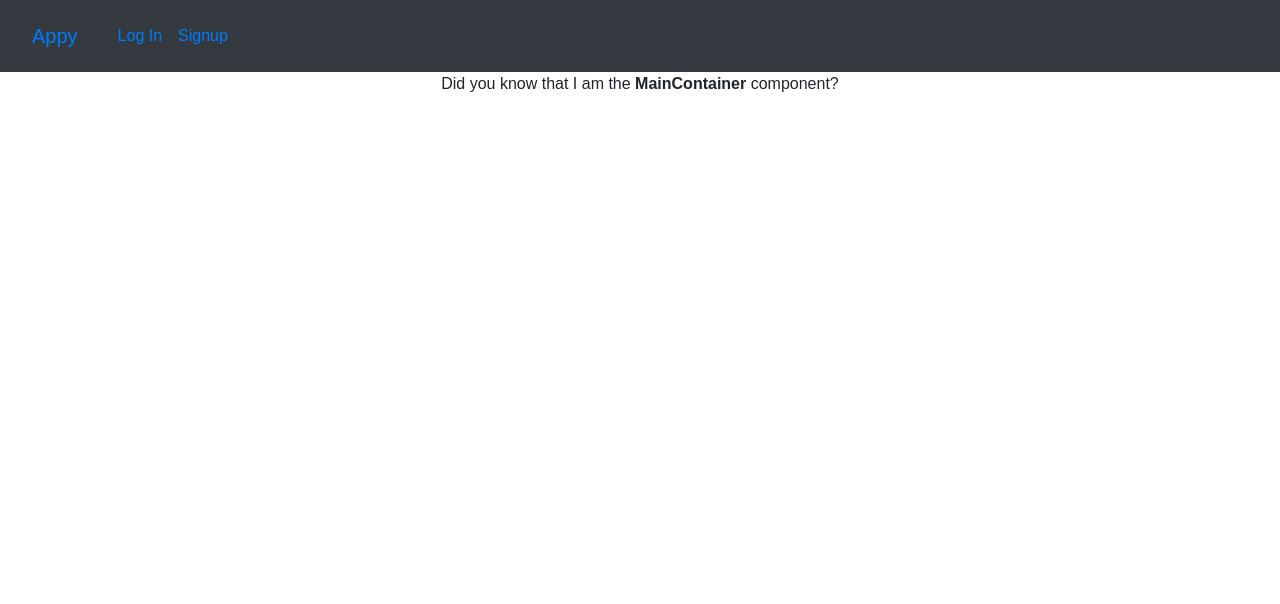
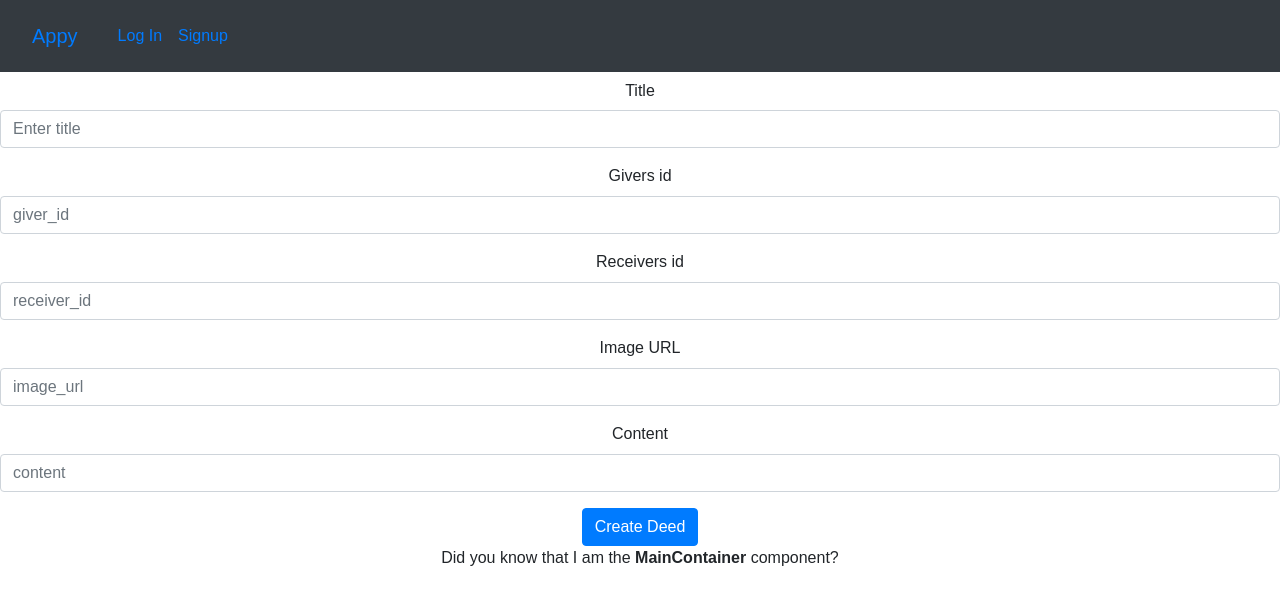
Before and after one commit to roitblatari/appy-frontend, a React (Create React App) app: page /deedForm in a window 1280 px wide. Shown: the top 604 px of the page. Built offline with nearby package versions, Linux system fonts and the light colour scheme; no server answers.

Commit message:
import DeedForm

```diff
--- a/src/App.js
+++ b/src/App.js
@@ -9,6 +9,7 @@ import MainContainer from './components/MainContainer';
 import { getCurrentUser } from './actions/currentUser';
 import Login from './components/LoginForm';
 import Signup from './components/Signup';
+import DeedForm from './components/DeedForm';
 // import Logout from './components/Logout';
 // import currentUser from './actions/currentUser';
 
@@ -23,6 +24,7 @@ class App extends Component {
 				<Switch>
 					<Route exact path="/login" component={Login} />
 					<Route exact path="/signup" component={Signup} />
+					<Route exact path="/deedForm" component={DeedForm} />
 				</Switch>
 				{/* <Route exact path="/logout" component={Logout} /> */}
 				<MainContainer />
--- a/src/components/DeedForm.js
+++ b/src/components/DeedForm.js
@@ -1,9 +1,15 @@
 import React, { Component } from 'react';
 import { connect } from 'react-redux';
+
+import Form from 'react-bootstrap/Form';
+import Button from 'react-bootstrap/Button';
+// import Row from 'react-bootstrap/Row';
 
 import { createDeed } from '../actions/createDeed';
 
 class DeedForm extends Component {
+	debugger;
+
 	state = {
 		title: '',
 		giver_id: '',
@@ -14,6 +20,7 @@ class DeedForm extends Component {
 
 	handleOnChange = (event) => {
 		// Handle Updating Component State
+		debugger;
 		const { name, value } = event.target;
 		this.setState({
 			[name]: value
@@ -38,6 +45,75 @@ class DeedForm extends Component {
 	render() {
 		return (
 			<div>
+				<Form onSubmit={() => this.handleSubmit(event)}>
+					<Form.Group
+					// as={Row}
+					>
+						<Form.Label column sm="2">
+							Title
+						</Form.Label>
+						<Form.Control
+							// column
+							// sm="10"
+							type="text"
+							name="title"
+							onChange={this.handleOnChange}
+							value={this.state.title}
+							placeholder="Enter title"
+						/>
+						{/* <Form.Text className="text-muted">We'll never share your email with anyone else.</Form.Text> */}
+					</Form.Group>
+					<Form.Group controlId="formBasicEmail">
+						<Form.Label>Givers id</Form.Label>
+						<Form.Control
+							type="text"
+							placeholder="giver_id"
+							value={this.state.giver_id}
+							name="giver_id"
+							onChange={this.handleOnChange}
+						/>
+						{/* <Form.Text className="text-muted">We'll never share your email with anyone else.</Form.Text> */}
+					</Form.Group>
+					<Form.Group controlId="formBasicEmail">
+						<Form.Label>Receivers id</Form.Label>
+						<Form.Control
+							type="text"
+							placeholder="receiver_id"
+							value={this.state.receiver_id}
+							name="receiver_id"
+							onChange={this.handleOnChange}
+						/>
+						{/* <Form.Text className="text-muted">We'll never share your email with anyone else.</Form.Text> */}
+					</Form.Group>
+
+					<Form.Group controlId="formBasicEmail">
+						<Form.Label>Image URL</Form.Label>
+						<Form.Control
+							type="text"
+							placeholder="image_url"
+							value={this.state.image_url}
+							name="image_url"
+							onChange={this.handleOnChange}
+						/>
+						{/* <Form.Text className="text-muted">We'll never share your email with anyone else.</Form.Text> */}
+					</Form.Group>
+					<Form.Group controlId="formBasicEmail">
+						<Form.Label>Content</Form.Label>
+						<Form.Control
+							type="text"
+							placeholder="content"
+							value={this.state.content}
+							name="content"
+							onChange={this.handleOnChange}
+						/>
+						{/* <Form.Text className="text-muted">We'll never share your email with anyone else.</Form.Text> */}
+					</Form.Group>
+
+					<Button type="submit" value="Create Deed" variant="primary">
+						Create Deed
+					</Button>
+				</Form>
+				{/* =============================
 				<form onSubmit={() => this.handleSubmit(event)}>
 					<input
 						type="text"
@@ -75,7 +151,7 @@ class DeedForm extends Component {
 						onChange={this.handleOnChange}
 					/>
 					<input type="submit" value="Create Deed" />
-				</form>
+				</form> */}
 			</div>
 		);
 	}
--- a/src/components/DeedsContainer.js
+++ b/src/components/DeedsContainer.js
@@ -2,14 +2,14 @@ import React from 'react';
 // import { connect } from 'react-redux';
 
 import MyDeeds from './MyDeeds';
-import DeedForm from './DeedForm';
+// import DeedForm from './DeedForm';
 
 const DeedsContainer = () => {
 	return (
 		<div>
 			<MyDeeds />
 
-			<DeedForm />
+			{/* <DeedForm /> */}
 		</div>
 	);
 };
```
